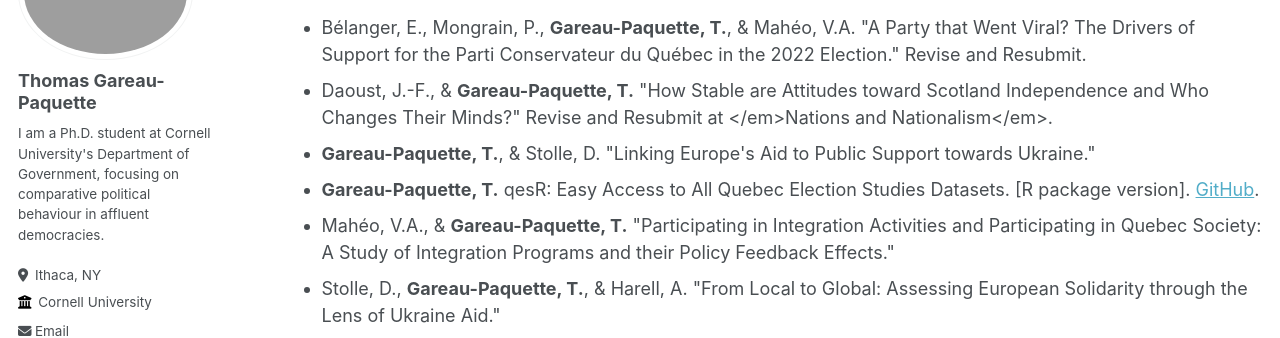
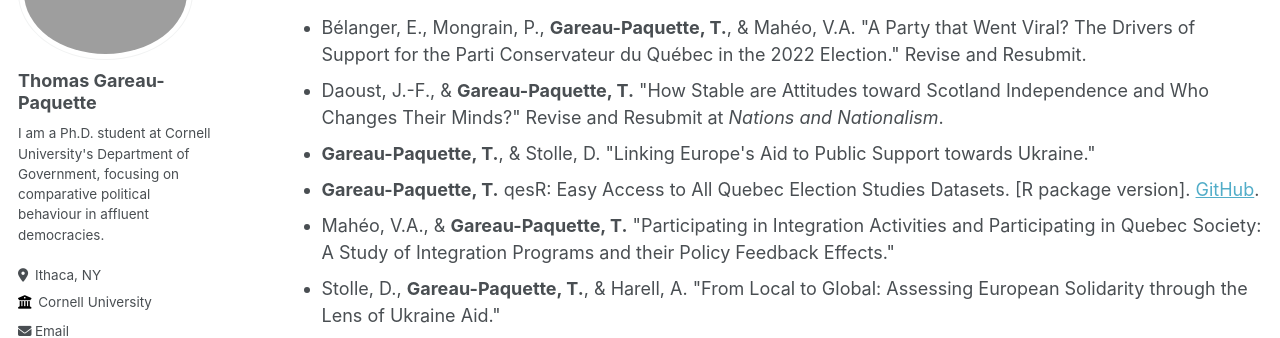
Before and after one commit to ThomasGareau/thomasgareau, a Jekyll site: the page built from _pages/publications.md, in a window 1280 px wide and 900 px high, scrolled down 801 px. Shown: the part 180-518 px from the top of the window. Built offline with Jekyll 4.4.1, drawn with Linux system fonts in a browser that asks for light colours; some web fonts are replaced.

Commit message:
Fix layout

```diff
--- a/_pages/publications.md
+++ b/_pages/publications.md
@@ -44,7 +44,7 @@ My work has been featured in peer-reviewed journals and major media outlets, suc
 
   <li>Bélanger, E., Mongrain, P., <strong>Gareau-Paquette, T.</strong>, & Mahéo, V.A. "A Party that Went Viral? The Drivers of Support for the Parti Conservateur du Québec in the 2022 Election." Revise and Resubmit.
 
-  <li>Daoust, J.-F., & <strong>Gareau-Paquette, T.</strong> "How Stable are Attitudes toward Scotland Independence and Who Changes Their Minds?" Revise and Resubmit at </em>Nations and Nationalism</em>. </li>
+  <li>Daoust, J.-F., & <strong>Gareau-Paquette, T.</strong> "How Stable are Attitudes toward Scotland Independence and Who Changes Their Minds?" Revise and Resubmit at <em>Nations and Nationalism</em>. </li>
 
   <li><strong>Gareau-Paquette, T.</strong>, & Stolle, D. "Linking Europe's Aid to Public Support towards Ukraine."</li>
 
```
